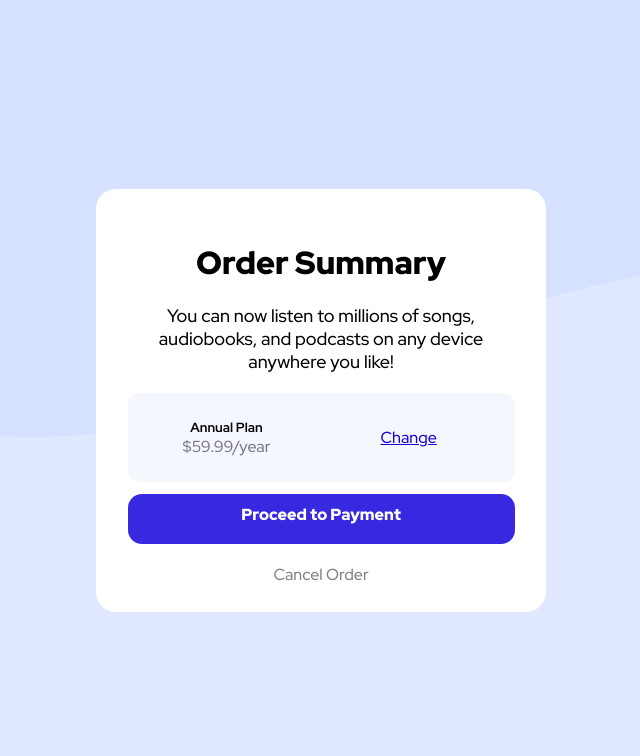
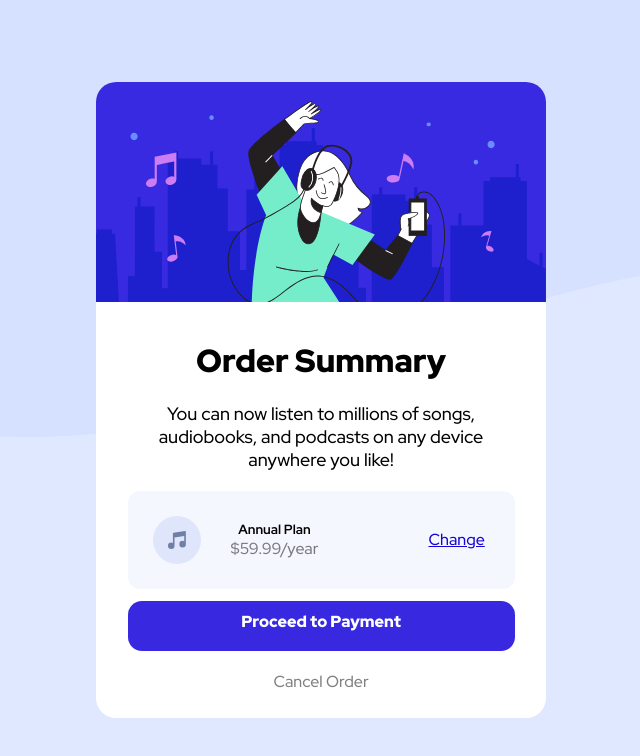
Before and after one commit to uyyalanaveen/frontendmentor, a plain HTML site: page index.html in a window 1280 px wide. Shown: the whole page, without its empty margins (319-959 px from the left). Drawn offline with Linux system fonts and the light colour scheme; files whose address does not match are found by name.

Commit message:
Update index.html

```diff
--- a/index.html
+++ b/index.html
@@ -4,7 +4,7 @@
   <meta charset="UTF-8">
   <meta name="viewport" content="width=device-width, initial-scale=1.0"> <!-- displays site properly based on user's device -->
 
-  <link rel="icon" type="image/png" sizes="32x32" href="./images/favicon-32x32.png">
+  <link rel="icon" type="image/png" sizes="32x32" href="favicon-32x32.png">
   <link rel="stylesheet" href="style.css">
   <title>Frontend Mentor | Order summary card</title>
 
@@ -13,7 +13,7 @@
 </head>
 <body>
   <div class="container">
-    <img src="./images/illustration-hero.svg" alt="">
+    <img src="illustration-hero.svg" alt=" hero pic">
     <div class="order">
       <h2> Order Summary</h2>
       <p>You can now listen to millions of songs, audiobooks, and podcasts on any
@@ -21,7 +21,7 @@
 
     <div class="plan-box">
       <div class="left">
-        <img src="./images/icon-music.svg" alt="">
+        <img src="icon-music.svg" alt="music symbol">
       </div>
         <div class="head">
           <h5>Annual Plan</h5>
```
